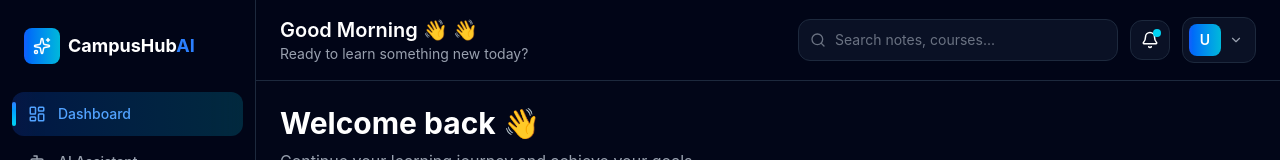
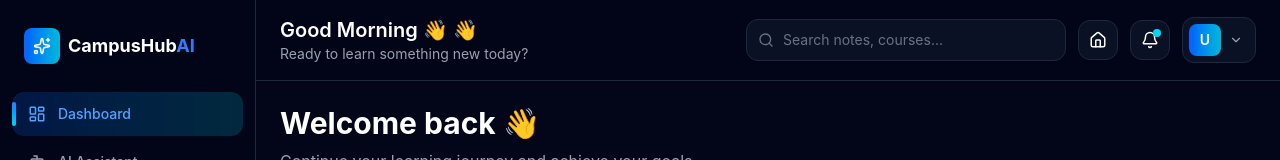
Before and after one commit to Kunal-Varshney/campushub-ai, a React (Vite) app: page /dashboard in a window 1280 px wide. Shown: the top 160 px of the page. Built offline with nearby package versions, Linux system fonts and the light colour scheme; no server answers.

Commit message:
fix authentication navigation and navbar

```diff
--- a/src/components/Dashboard/Topbar.jsx
+++ b/src/components/Dashboard/Topbar.jsx
@@ -8,6 +8,7 @@ import {
   ChevronDown,
   User,
   Settings,
+  Home,
   LogOut,
 } from "lucide-react";
 import { motion, AnimatePresence } from "framer-motion";
@@ -64,7 +65,16 @@ function Topbar({ user }) {
 
         </div>
 
+        {/* Home Button */}
 
+        <button
+          type="button"
+          onClick={() => navigate("/")}
+          aria-label="Go to Home"
+          className="flex h-10 w-10 shrink-0 items-center justify-center rounded-xl border border-slate-800 bg-slate-900/70 transition-colors duration-300 hover:border-blue-500 hover:text-blue-400"
+        >
+          <Home size={18} />
+        </button>
 
         <button
           type="button"
--- a/src/components/Navbar/Navbar.jsx
+++ b/src/components/Navbar/Navbar.jsx
@@ -1,4 +1,4 @@
-import { useState } from "react";
+import { useState, useEffect } from "react";
 import {
   Link,
   useNavigate,
@@ -20,6 +20,13 @@ import {
 function Navbar() {
 
   const [open, setOpen] = useState(false);
+
+  const [isLoggedIn, setIsLoggedIn] = useState(false);
+
+  useEffect(() => {
+    const token = localStorage.getItem("token");
+    setIsLoggedIn(!!token);
+  }, []);
 
   const navigate = useNavigate();
 
@@ -253,6 +260,9 @@ const handleSignUp = () => {
 
           {/* Desktop Sign Up */}
 
+          {/* Desktop Sign Up */}
+
+          {!isLoggedIn && (
             <button
 
               onClick={handleSignUp}
@@ -287,6 +297,8 @@ const handleSignUp = () => {
               <ArrowRight size={16} />
 
             </button>
+          )}
+
 
           {/* Hamburger — Mobile only */}
 
@@ -401,6 +413,7 @@ const handleSignUp = () => {
 
 
 
+             {!isLoggedIn && (
               <button
 
                 onClick={handleSignUp}
@@ -421,14 +434,16 @@ const handleSignUp = () => {
                   text-white
                   transition
                   active:scale-95
-              ">
+                "
+
+              >
 
                 Sign Up
 
                 <ArrowRight size={18}/>
 
               </button>
-
+            )}
 
             </nav>
 
```
Lines whose indentation alone changed are shown as unchanged.
